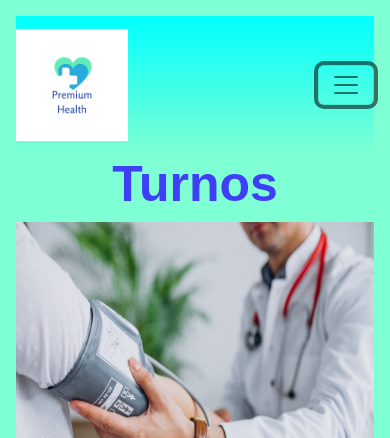
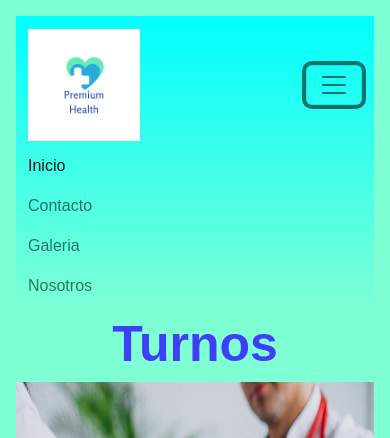
Before and after one commit to FranciscoSSequeira/centroDeSaludPremiumHealth, a plain HTML site: page paginas/turnos.html in a window 390 px wide. Both pictures are taken after a click on the button "Toggle navigation". Shown: the top 438 px of the page. Drawn offline with nearby package versions, Linux system fonts and the light colour scheme.

Commit message:
se arregla menu.

```diff
--- a/paginas/turnos.html
+++ b/paginas/turnos.html
@@ -15,15 +15,19 @@
         <header class="header">
             <a id="arriba"></a>
 
-            <nav class="navbar navbar-expand-lg navbar-light bg-colorMenu">       <!--navbar bootstrap-->
-                <a class="navbar-brand" href="#"> <img class="logo" src="../multimedia/premiumHealth_logo.png" alt="premiumHealth_logo"></a>
-                <button class="navbar-toggler" type="button" data-toggle="collapse" data-target="#navbarNav" aria-controls="navbarNav" aria-expanded="false" aria-label="Toggle navigation">
+            <nav class="navbar navbar-expand-lg bg-colorMenu">       <!--NavBar-->
+              <div class="container-fluid">
+                <a class="navbar-brand" href="#"><img class="logo" src="../multimedia/premiumHealth_logo.png" alt="premiumHealth_logo"></a></a>
+                <button class="navbar-toggler" type="button" data-bs-toggle="collapse" data-bs-target="#navbarNav" aria-controls="navbarNav" aria-expanded="false" aria-label="Toggle navigation">
                   <span class="navbar-toggler-icon"></span>
                 </button>
                 <div class="collapse navbar-collapse justify-content-end" id="navbarNav">
                   <ul class="navbar-nav">
-                    <li class="nav-item active">
-                        <a class="nav-link" href="../index.html">Inicio <span class="sr-only"></span></a>
+                    <li class="nav-item">
+                      <a class="nav-link active" aria-current="page" href="../index.html">Inicio</a>
+                    </li>
+                    <li class="nav-item">
+                      <a class="nav-link" href="contacto.html">Contacto</a>
                     </li>
                     <li class="nav-item">
                       <a class="nav-link" href="galeria.html">Galeria</a>
@@ -31,11 +35,9 @@
                     <li class="nav-item">
                       <a class="nav-link" href="nosotros.html">Nosotros</a>
                     </li>
-                    <li class="nav-item">
-                      <a class="nav-link" href="contacto.html">Contacto</a>
-                    </li>
                   </ul>
                 </div>
+              </div>
             </nav>
 
             <h1>Turnos</h1>  <!--titulo-->
```
Also changed, not shown: index.html (+8 -6 lines), paginas/contacto.html (+10 -7 lines), paginas/galeria.html (+10 -7 lines), paginas/nosotros.html (+10 -7 lines).
